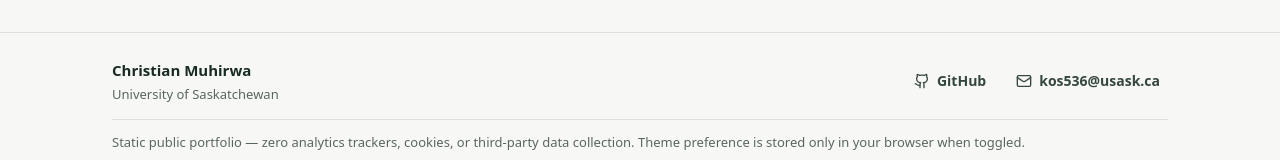
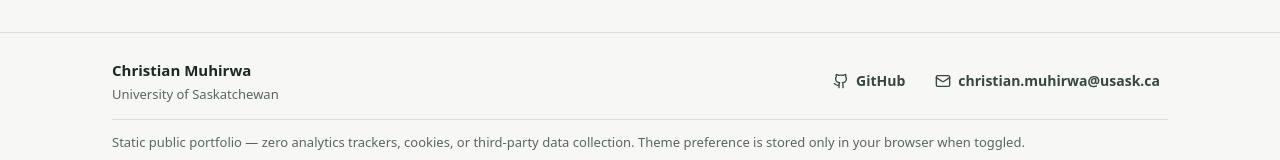
Before and after one commit to cHrisbErg2/cHrisbErg2.github.io, a React (Vite) app: page / in a window 1280 px wide. Shown: the part 2012-2172 px from the top of the page. Built offline with nearby package versions, Linux system fonts and the light colour scheme.

Commit message:
fix(profile): switch public contact email to christian.muhirwa@usask.ca
Replace the generic NSID alias on the public portfolio footer with christian.muhirwa@usask.ca and block regressions in tests/disclosure-guard.test.ts.

```diff
--- a/src/data/profile.ts
+++ b/src/data/profile.ts
@@ -27,7 +27,7 @@ export const PROFILE: ProfileConfig = {
   affiliation: "University of Saskatchewan",
   locationLabel: "Saskatchewan, Canada",
   githubUrl: "https://github.com/cHrisbErg2",
-  email: "kos536@usask.ca",
+  email: "christian.muhirwa@usask.ca",
   linkedinUrl: "",
   resumeUrl: "",
   focusAreas: [
```
Also changed, not shown: 1 other file (tests, documents, lock files or other folders).
